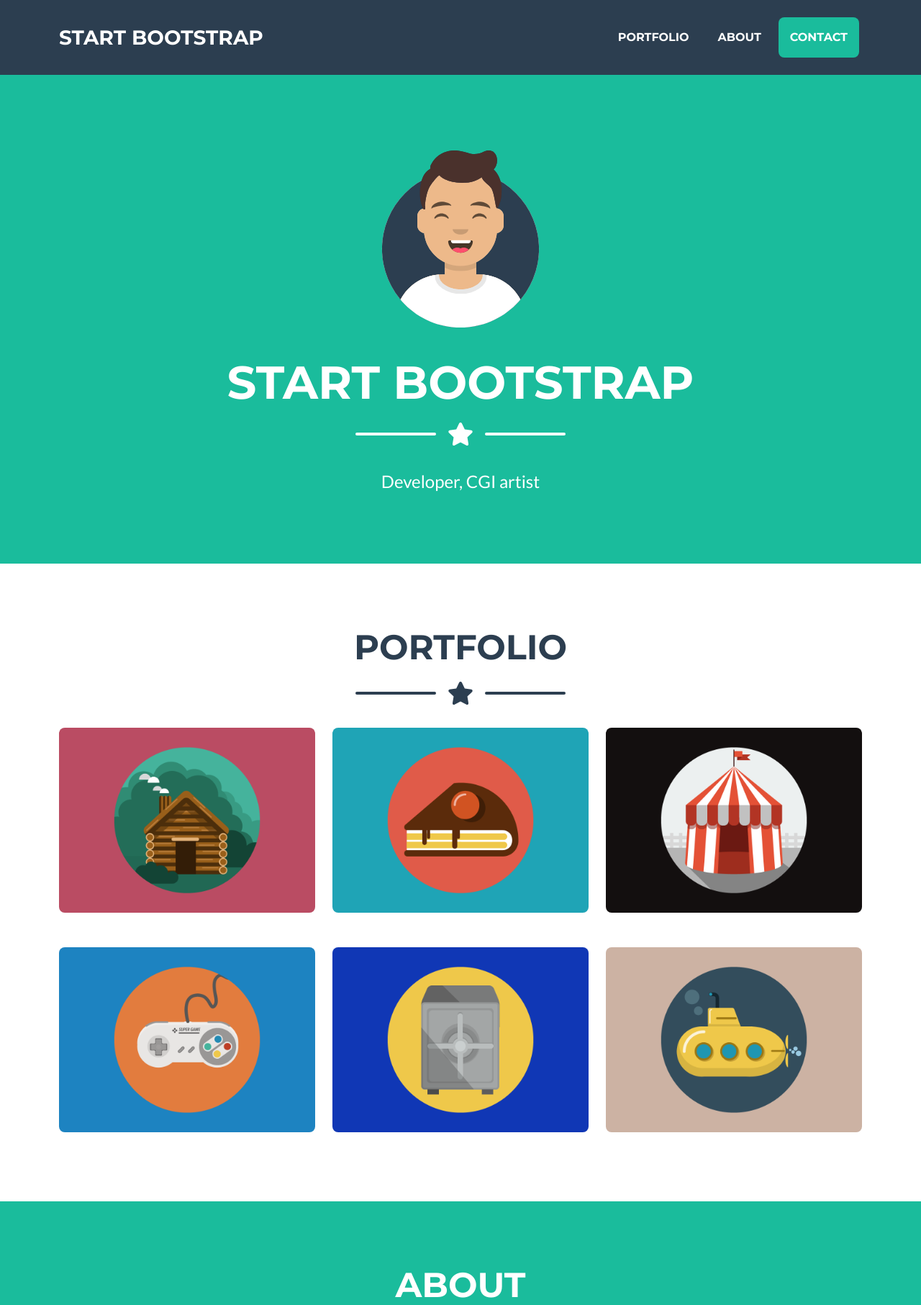
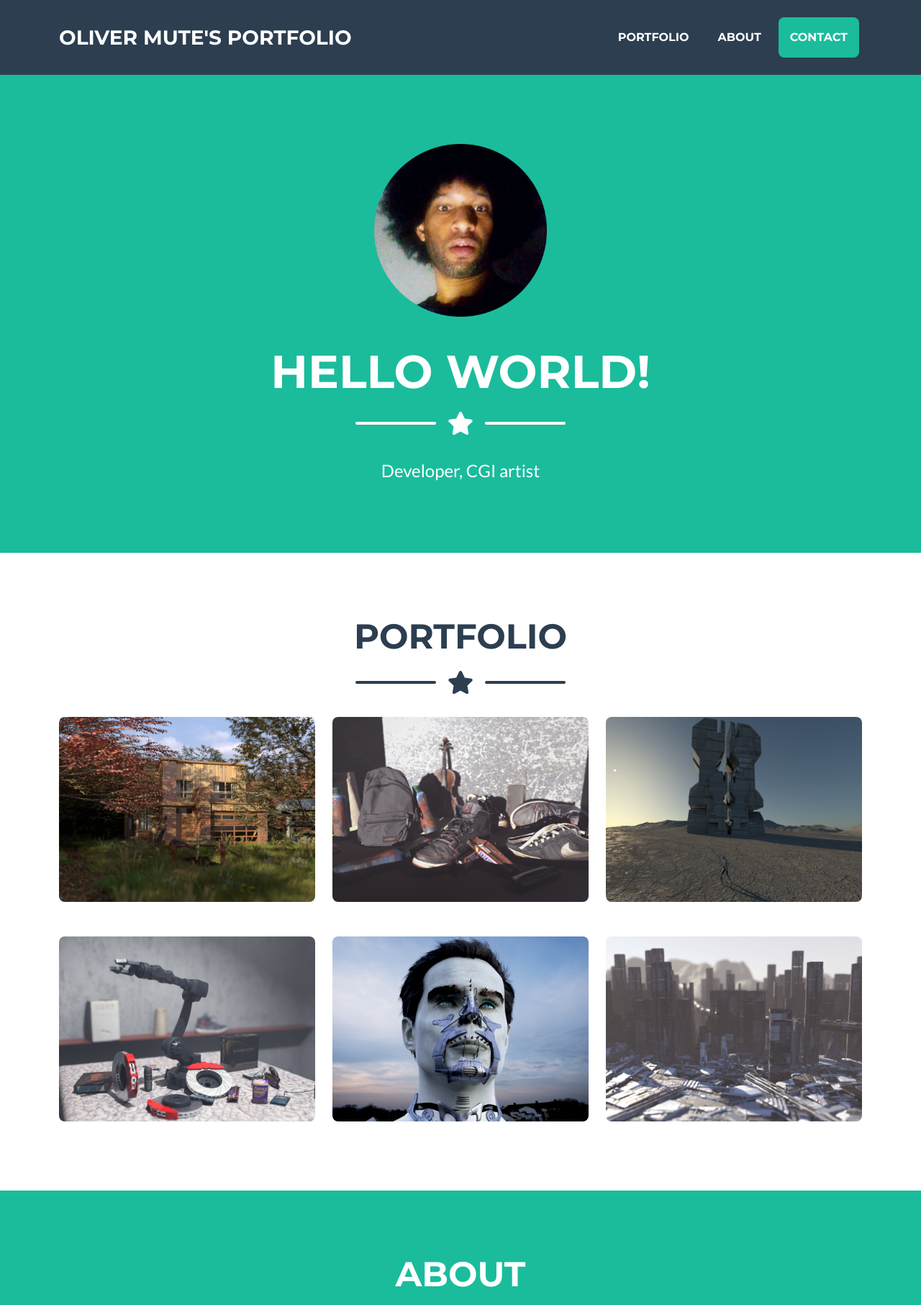
Before and after one commit to OliverMute/dataAnalysis, a Django app: page / in a window 1280 px wide. Shown: the top 1813 px of the page at 72% size. Run offline with Django 3.2, Linux system fonts and the light colour scheme; some libraries are stand-ins or nearby versions.

Commit message:
replaced some text in templates and created a MyApp model

```diff
--- a/templates/base.html
+++ b/templates/base.html
@@ -7,7 +7,7 @@
         <meta name="viewport" content="width=device-width, initial-scale=1, shrink-to-fit=no" />
         <meta name="description" content="" />
         <meta name="author" content="" />
-        <title>Freelancer - Start Bootstrap Theme</title>
+        <title>Oliver Mute Portfolio</title>
         <!-- Favicon-->
         <link rel="icon" type="image/x-icon" href="{% static 'assets/favicon.ico'%}" />
         <!-- Font Awesome icons (free version)-->
@@ -22,7 +22,7 @@
         <!-- Navigation-->
         <nav class="navbar navbar-expand-lg bg-secondary text-uppercase fixed-top" id="mainNav">
             <div class="container">
-                <a class="navbar-brand" href="#page-top">Start Bootstrap</a>
+                <a class="navbar-brand" href="#page-top">Oliver Mute's portfolio</a>
                 <button class="navbar-toggler text-uppercase font-weight-bold bg-primary text-white rounded" type="button" data-bs-toggle="collapse" data-bs-target="#navbarResponsive" aria-controls="navbarResponsive" aria-expanded="false" aria-label="Toggle navigation">
                     Menu
                     <i class="fas fa-bars"></i>
@@ -48,9 +48,9 @@
                     <div class="col-lg-4 mb-5 mb-lg-0">
                         <h4 class="text-uppercase mb-4">Location</h4>
                         <p class="lead mb-0">
-                            2215 John Daniel Drive
+                            23 rue des ponts
                             <br />
-                            Clark, MO 65243
+                            France
                         </p>
                     </div>
                     <!-- Footer Social Icons-->
@@ -63,11 +63,10 @@
                     </div>
                     <!-- Footer About Text-->
                     <div class="col-lg-4">
-                        <h4 class="text-uppercase mb-4">About Freelancer</h4>
+                        <h4 class="text-uppercase mb-4">About me</h4>
                         <p class="lead mb-0">
-                            Freelance is a free to use, MIT licensed Bootstrap theme created by
-                            <a href="http://startbootstrap.com">Start Bootstrap</a>
-                            .
+                            Have you seen this page ?
+                            <a href="https://google.fr" target="_blank">Check me out!</a>
                         </p>
                     </div>
                 </div>
--- a/templates/website/index.html
+++ b/templates/website/index.html
@@ -7,9 +7,9 @@
 <header class="masthead bg-primary text-white text-center">
     <div class="container d-flex align-items-center flex-column">
         <!-- Masthead Avatar Image-->
-        <img class="masthead-avatar mb-5" src="{% static 'assets/img/avataaars.svg'%}" alt="..."/>
+        <img class="masthead-avatar mb-5" src="{% static 'assets/img/3.png'%}" alt="..."/>
         <!-- Masthead Heading-->
-        <h1 class="masthead-heading text-uppercase mb-0">Start Bootstrap</h1>
+        <h1 class="masthead-heading text-uppercase mb-0">Hello world!</h1>
         <!-- Icon Divider-->
         <div class="divider-custom divider-light">
             <div class="divider-custom-line"></div>
@@ -40,7 +40,7 @@
                         <div class="portfolio-item-caption-content text-center text-white"><i
                                 class="fas fa-plus fa-3x"></i></div>
                     </div>
-                    <img class="img-fluid" src="{% static 'assets/img/portfolio/cabin.png'%}" alt="..."/>
+                    <img class="img-fluid" src="{% static 'assets/img/portfolio/1.png'%}" alt="..."/>
 
                 </div>
             </div>
@@ -51,7 +51,7 @@
                         <div class="portfolio-item-caption-content text-center text-white"><i
                                 class="fas fa-plus fa-3x"></i></div>
                     </div>
-                    <img class="img-fluid" src="{% static 'assets/img/portfolio/cake.png'%}" alt="..."/>
+                    <img class="img-fluid" src="{% static 'assets/img/portfolio/2.png'%}" alt="..."/>
                 </div>
             </div>
             <!-- Portfolio Item 3-->
@@ -61,7 +61,7 @@
                         <div class="portfolio-item-caption-content text-center text-white"><i
                                 class="fas fa-plus fa-3x"></i></div>
                     </div>
-                    <img class="img-fluid" src="{% static 'assets/img/portfolio/circus.png'%}" alt="..."/>
+                    <img class="img-fluid" src="{% static 'assets/img/portfolio/3.png'%}" alt="..."/>
                 </div>
             </div>
             <!-- Portfolio Item 4-->
@@ -71,7 +71,7 @@
                         <div class="portfolio-item-caption-content text-center text-white"><i
                                 class="fas fa-plus fa-3x"></i></div>
                     </div>
-                    <img class="img-fluid" src="{% static 'assets/img/portfolio/game.png'%}" alt="..."/>
+                    <img class="img-fluid" src="{% static 'assets/img/portfolio/4.png'%}" alt="..."/>
                 </div>
             </div>
             <!-- Portfolio Item 5-->
@@ -81,7 +81,7 @@
                         <div class="portfolio-item-caption-content text-center text-white"><i
                                 class="fas fa-plus fa-3x"></i></div>
                     </div>
-                    <img class="img-fluid" src="{% static 'assets/img/portfolio/safe.png'%}" alt="..."/>
+                    <img class="img-fluid" src="{% static 'assets/img/portfolio/5.png'%}" alt="..."/>
                 </div>
             </div>
             <!-- Portfolio Item 6-->
@@ -91,7 +91,7 @@
                         <div class="portfolio-item-caption-content text-center text-white"><i
                                 class="fas fa-plus fa-3x"></i></div>
                     </div>
-                    <img class="img-fluid" src="{% static 'assets/img/portfolio/submarine.png'%}" alt="..."/>
+                    <img class="img-fluid" src="{% static 'assets/img/portfolio/6.png'%}" alt="..."/>
                 </div>
             </div>
         </div>
@@ -116,13 +116,6 @@
             <div class="col-lg-4 me-auto"><p class="lead">You can create your own custom avatar for the masthead, change
                 the icon in the dividers, and add your email address to the contact form to make it fully
                 functional!</p></div>
-        </div>
-        <!-- About Section Button-->
-        <div class="text-center mt-4">
-            <a class="btn btn-xl btn-outline-light" href="https://startbootstrap.com/theme/freelancer/">
-                <i class="fas fa-download me-2"></i>
-                Free Download!
-            </a>
         </div>
     </div>
 </section>
@@ -222,7 +215,7 @@
                     <div class="row justify-content-center">
                         <div class="col-lg-8">
                             <!-- Portfolio Modal - Title-->
-                            <h2 class="portfolio-modal-title text-secondary text-uppercase mb-0">Log Cabin</h2>
+                            <h2 class="portfolio-modal-title text-secondary text-uppercase mb-0">House</h2>
                             <!-- Icon Divider-->
                             <div class="divider-custom">
                                 <div class="divider-custom-line"></div>
@@ -230,13 +223,13 @@
                                 <div class="divider-custom-line"></div>
                             </div>
                             <!-- Portfolio Modal - Image-->
-                            <img class="img-fluid rounded mb-5" src="{% static 'assets/img/portfolio/cabin.png'%}"
+                            <img class="img-fluid rounded mb-5" src="{% static 'assets/img/portfolio/1.png'%}"
                                  alt="..."/>
                             <!-- Portfolio Modal - Text-->
                             <p class="mb-4">Lorem ipsum dolor sit amet, consectetur adipisicing elit. Mollitia neque
                                 assumenda ipsam nihil, molestias magnam, recusandae quos quis inventore quisquam velit
                                 asperiores, vitae? Reprehenderit soluta, eos quod consequuntur itaque. Nam.</p>
-                            <button class="btn btn-primary" href="#!" data-bs-dismiss="modal">
+                            <button class="btn btn-primary" data-bs-dismiss="modal">
                                 <i class="fas fa-times fa-fw"></i>
                                 Close Window
                             </button>
@@ -260,7 +253,7 @@
                     <div class="row justify-content-center">
                         <div class="col-lg-8">
                             <!-- Portfolio Modal - Title-->
-                            <h2 class="portfolio-modal-title text-secondary text-uppercase mb-0">Tasty Cake</h2>
+                            <h2 class="portfolio-modal-title text-secondary text-uppercase mb-0">Photogrammetry</h2>
                             <!-- Icon Divider-->
                             <div class="divider-custom">
                                 <div class="divider-custom-line"></div>
@@ -268,13 +261,13 @@
                                 <div class="divider-custom-line"></div>
                             </div>
                             <!-- Portfolio Modal - Image-->
-                            <img class="img-fluid rounded mb-5" src="{% static 'assets/img/portfolio/cake.png'%}"
+                            <img class="img-fluid rounded mb-5" src="{% static 'assets/img/portfolio/2.png'%}"
                                  alt="..."/>
                             <!-- Portfolio Modal - Text-->
                             <p class="mb-4">Lorem ipsum dolor sit amet, consectetur adipisicing elit. Mollitia neque
                                 assumenda ipsam nihil, molestias magnam, recusandae quos quis inventore quisquam velit
                                 asperiores, vitae? Reprehenderit soluta, eos quod consequuntur itaque. Nam.</p>
-                            <button class="btn btn-primary" href="#!" data-bs-dismiss="modal">
+                            <button class="btn btn-primary" data-bs-dismiss="modal">
                                 <i class="fas fa-times fa-fw"></i>
                                 Close Window
                             </button>
@@ -298,7 +291,7 @@
                     <div class="row justify-content-center">
                         <div class="col-lg-8">
                             <!-- Portfolio Modal - Title-->
-                            <h2 class="portfolio-modal-title text-secondary text-uppercase mb-0">Circus Tent</h2>
+                            <h2 class="portfolio-modal-title text-secondary text-uppercase mb-0">Lost Planet</h2>
                             <!-- Icon Divider-->
                             <div class="divider-custom">
                                 <div class="divider-custom-line"></div>
@@ -306,13 +299,13 @@
                                 <div class="divider-custom-line"></div>
                             </div>
                             <!-- Portfolio Modal - Image-->
-                            <img class="img-fluid rounded mb-5" src="{% static 'assets/img/portfolio/circus.png'%}"
+                            <img class="img-fluid rounded mb-5" src="{% static 'assets/img/portfolio/3.png'%}"
                                  alt="..."/>
                             <!-- Portfolio Modal - Text-->
                             <p class="mb-4">Lorem ipsum dolor sit amet, consectetur adipisicing elit. Mollitia neque
                                 assumenda ipsam nihil, molestias magnam, recusandae quos quis inventore quisquam velit
                                 asperiores, vitae? Reprehenderit soluta, eos quod consequuntur itaque. Nam.</p>
-                            <button class="btn btn-primary" href="#!" data-bs-dismiss="modal">
+                            <button class="btn btn-primary" data-bs-dismiss="modal">
                                 <i class="fas fa-times fa-fw"></i>
                                 Close Window
                             </button>
@@ -336,7 +329,7 @@
                     <div class="row justify-content-center">
                         <div class="col-lg-8">
                             <!-- Portfolio Modal - Title-->
-                            <h2 class="portfolio-modal-title text-secondary text-uppercase mb-0">Controller</h2>
+                            <h2 class="portfolio-modal-title text-secondary text-uppercase mb-0">Robotic arm</h2>
                             <!-- Icon Divider-->
                             <div class="divider-custom">
                                 <div class="divider-custom-line"></div>
@@ -344,13 +337,13 @@
                                 <div class="divider-custom-line"></div>
                             </div>
                             <!-- Portfolio Modal - Image-->
-                            <img class="img-fluid rounded mb-5" src="{% static 'assets/img/portfolio/game.png'%}"
+                            <img class="img-fluid rounded mb-5" src="{% static 'assets/img/portfolio/4.png'%}"
                                  alt="..."/>
                             <!-- Portfolio Modal - Text-->
                             <p class="mb-4">Lorem ipsum dolor sit amet, consectetur adipisicing elit. Mollitia neque
                                 assumenda ipsam nihil, molestias magnam, recusandae quos quis inventore quisquam velit
                                 asperiores, vitae? Reprehenderit soluta, eos quod consequuntur itaque. Nam.</p>
-                            <button class="btn btn-primary" href="#!" data-bs-dismiss="modal">
+                            <button class="btn btn-primary" data-bs-dismiss="modal">
                                 <i class="fas fa-times fa-fw"></i>
                                 Close Window
                             </button>
@@ -381,14 +374,14 @@
                                 <div class="divider-custom-icon"><i class="fas fa-star"></i></div>
                                 <div class="divider-custom-line"></div>
                             </div>
-                            <!-- Portfolio Modal - Image-->/>
-                            <img class="img-fluid rounded mb-5" src="{% static 'assets/img/portfolio/safe.png'%}"
+                            <!-- Portfolio Modal - Image-->
+                            <img class="img-fluid rounded mb-5" src="{% static 'assets/img/portfolio/5.png'%}"
                                  alt="..."/>
                             <!-- Portfolio Modal - Text-->
                             <p class="mb-4">Lorem ipsum dolor sit amet, consectetur adipisicing elit. Mollitia neque
                                 assumenda ipsam nihil, molestias magnam, recusandae quos quis inventore quisquam velit
                                 asperiores, vitae? Reprehenderit soluta, eos quod consequuntur itaque. Nam.</p>
-                            <button class="btn btn-primary" href="#!" data-bs-dismiss="modal">
+                            <button class="btn btn-primary" data-bs-dismiss="modal">
                                 <i class="fas fa-times fa-fw"></i>
                                 Close Window
                             </button>
@@ -420,13 +413,13 @@
                                 <div class="divider-custom-line"></div>
                             </div>
                             <!-- Portfolio Modal - Image-->
-                            <img class="img-fluid rounded mb-5" src="{% static 'assets/img/portfolio/submarine.png'%}"
+                            <img class="img-fluid rounded mb-5" src="{% static 'assets/img/portfolio/6.png'%}"
                                  alt="..."/>
                             <!-- Portfolio Modal - Text-->
                             <p class="mb-4">Lorem ipsum dolor sit amet, consectetur adipisicing elit. Mollitia neque
                                 assumenda ipsam nihil, molestias magnam, recusandae quos quis inventore quisquam velit
                                 asperiores, vitae? Reprehenderit soluta, eos quod consequuntur itaque. Nam.</p>
-                            <button class="btn btn-primary" href="#!" data-bs-dismiss="modal">
+                            <button class="btn btn-primary" data-bs-dismiss="modal">
                                 <i class="fas fa-times fa-fw"></i>
                                 Close Window
                             </button>
```
Also changed, not shown: website/models.py (+16 -0 lines), static/assets/img/1.jpg (added), static/assets/img/3.png (added), static/assets/img/portfolio/1.png (added), static/assets/img/portfolio/2.png (added), static/assets/img/portfolio/3.png (added), static/assets/img/portfolio/4.png (added), static/assets/img/portfolio/5.png (added), static/assets/img/portfolio/6.png (added).
